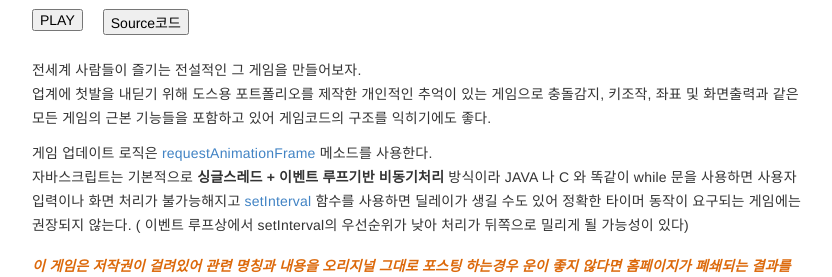
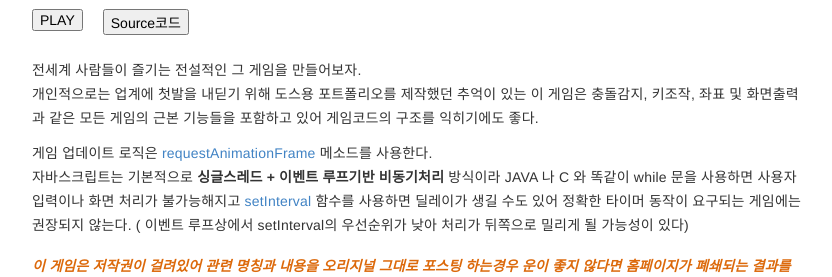
Before and after one commit to nicemiro/nicemiro.github.io, a Jekyll site: the page built from _posts/gameDev/2025-07-25-gameDev_blocks.md, in a window 1280 px wide. Shown: the part 525-802 px from the top of the page, without its empty margins (223-1055 px from the left). Built offline with Jekyll 4.4.1, drawn with Linux system fonts in a browser that asks for light colours.

Commit message:
fix: polished some sentences

```diff
--- a/_posts/gameDev/2025-07-25-gameDev_blocks.md
+++ b/_posts/gameDev/2025-07-25-gameDev_blocks.md
@@ -70,7 +70,7 @@ published: true
 
 <br>
 전세계 사람들이 즐기는 전설적인 그 게임을 만들어보자.
-업계에 첫발을 내딛기 위해 도스용 포트폴리오를 제작한 개인적인 추억이 있는 게임으로 충돌감지, 키조작, 좌표 및 화면출력과 같은 모든 게임의 근본 기능들을 포함하고 있어 게임코드의 구조를 익히기에도 좋다.
+개인적으로는 업계에 첫발을 내딛기 위해 도스용 포트폴리오를 제작했던 추억이 있는 이 게임은 충돌감지, 키조작, 좌표 및 화면출력과 같은 모든 게임의 근본 기능들을 포함하고 있어 게임코드의 구조를 익히기에도 좋다.
 
 게임 업데이트 로직은 [requestAnimationFrame][2]{:target="_blank"} 메소드를 사용한다.
 자바스크립트는 기본적으로 **싱글스레드 + 이벤트 루프기반 비동기처리** 방식이라 JAVA 나 C 와 똑같이 while 문을 사용하면 사용자 입력이나 화면 처리가 불가능해지고 [setInterval][3]{:target="_blank"} 함수를 사용하면 딜레이가 생길 수도 있어 정확한 타이머 동작이 요구되는 게임에는 권장되지 않는다. ( 이벤트 루프상에서 setInterval의 우선순위가 낮아 처리가 뒤쪽으로 밀리게 될 가능성이 있다)
```
